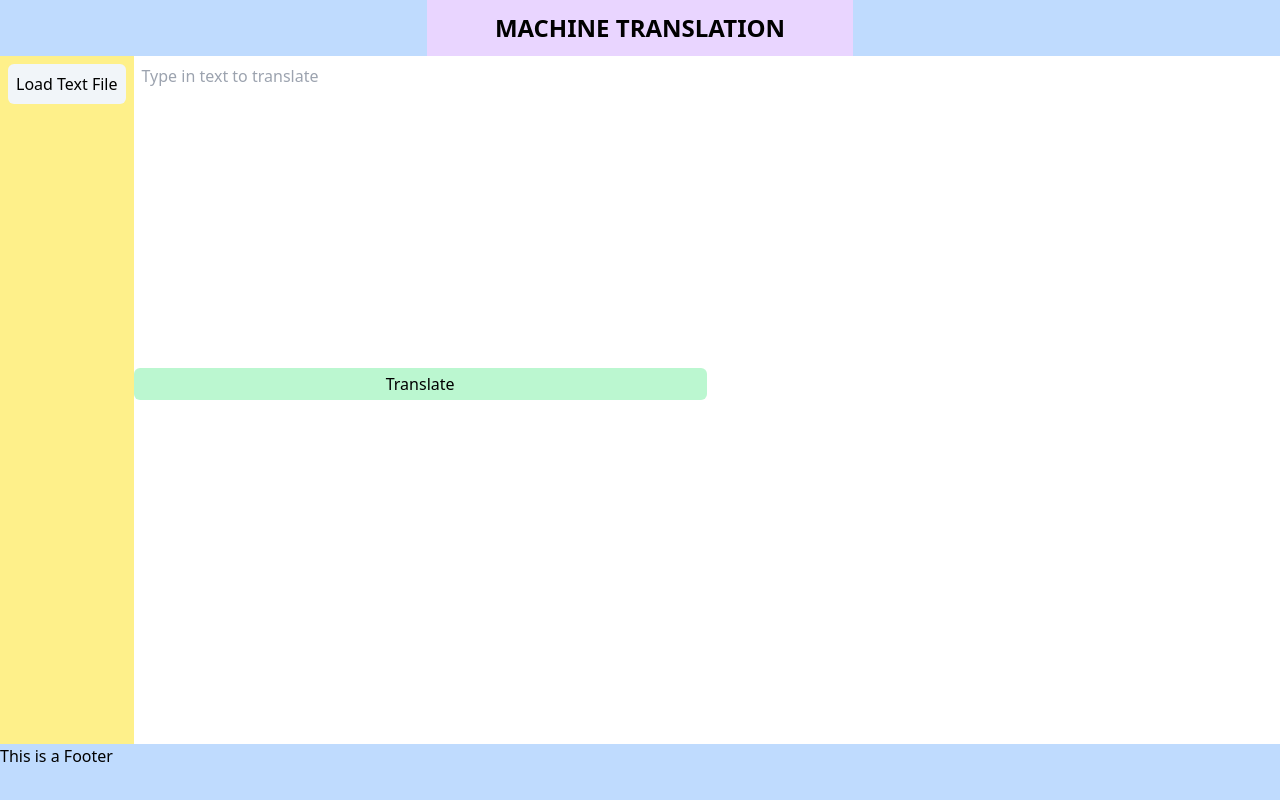
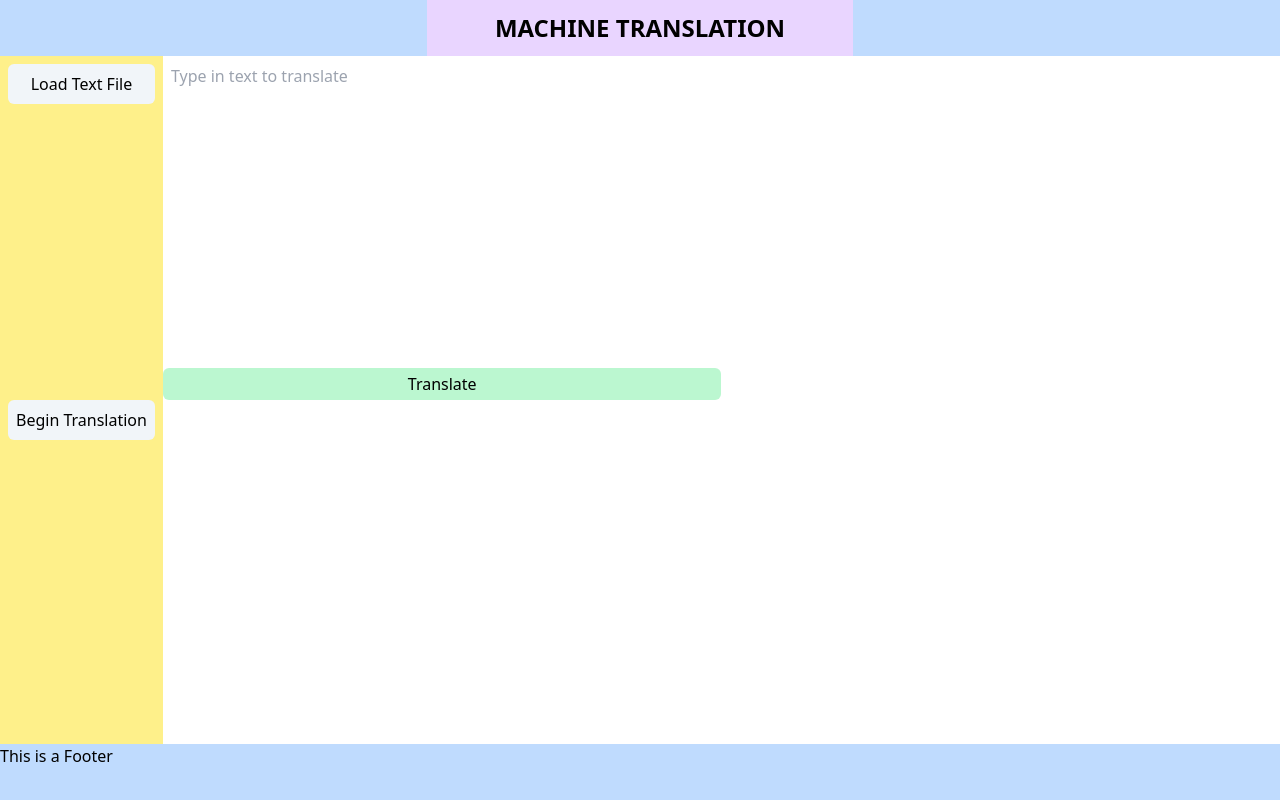
Before and after one commit to weissleon/l10n_manager, a Vue app: page /#/translate in a window 1280 px wide. Built offline with nearby package versions, Linux system fonts and the light colour scheme.

Commit message:
Add translate functionality

```diff
--- a/src/main/index.ts
+++ b/src/main/index.ts
@@ -21,6 +21,7 @@ let glossary: {
     count: number
   }
 } = {}
+let translateSourceData: string[][] = []
 function createWindow(): void {
   // Create the browser window.
   const mainWindow = new BrowserWindow({
@@ -312,24 +313,63 @@ function checkDataType(input) {
 // In this file you can include the rest of your app"s specific main process
 // code. You can also put them in separate files and require them here.
 
-ipcMain.handle('mt:loadTextFile', (event) => {
-  console.log('Load Text File')
+ipcMain.handle('mt:loadTextFile', async (event) => {
+  const result = await dialog.showOpenDialog(mainWindow, {
+    filters: [
+      { extensions: ['xlsx'], name: 'Text File' },
+      { extensions: ['*'], name: 'All Files' }
+    ]
+  })
+
+  if (result.canceled) return
+
+  const filePath = result.filePaths[0]
+
+  const workbook = XLSX.readFile(filePath)
+  const worksheet = workbook.Sheets[workbook.SheetNames[0]]
+
+  const data = XLSX.utils.sheet_to_json(worksheet, { header: 1, blankrows: true }) as string[][]
+
+  translateSourceData = data
 })
 
-ipcMain.handle('mt:translateTextFile', (event) => {
-  console.log('Translate Text File')
+ipcMain.handle('mt:translateTextFile', async (event) => {
+  if (translateSourceData.length === 0) return
+
+  const translatedData = []
+
+  console.log(translateSourceData)
+
+  // const promises: Promise<string>[] = []
+  // for (const sourceData of translateSourceData) {
+  //   const promise = translate(sourceData[0])
+  //   promises.push(promise)
+  // }
+
+  // const result = await Promise.allSettled(promises)
+
+  // let index = 0
+  // for (const data of result) {
+  //   if(translateSourceData[0]===undefined || translateSourceData[0]===null)
+  // }
+
+  // console.log(result)
 })
 
 ipcMain.handle('mt:translateSingleText', async (event, text: string) => {
+  return await translate(text)
+})
+
+const translate = async (text: string): Promise<string> => {
   const apiEndpoint = 'https://naveropenapi.apigw.ntruss.com/nmt/v1/translation	'
-  console.log('Translate Single Text')
+  const sourceLang = 'en'
+  const targetLang = 'ko'
   const id = process.env.PAPAGO_CLIENT_ID
   const secret = process.env.PAPAGO_CLIENT_SECRET
-  console.log(id, secret)
   try {
     const result = await axios.post(
       apiEndpoint,
-      { source: 'en', target: 'ko', text: 'Look at me' },
+      { source: sourceLang, target: targetLang, text: text },
       {
         headers: {
           'X-NCP-APIGW-API-KEY-ID': id,
@@ -339,11 +379,14 @@ ipcMain.handle('mt:translateSingleText', async (event, text: string) => {
       }
     )
 
-    console.log(result.data.message)
+    const translatedText = result.data.message.result.translatedText
+    return translatedText
   } catch (error: any) {
     console.log(error)
     // for (const key in error) {
     //   console.log(error[key])
     // }
+
+    return ''
   }
-})
+}
--- a/src/preload/index.ts
+++ b/src/preload/index.ts
@@ -40,7 +40,7 @@ const api = {
       return await ipcRenderer.invoke('mt:translateTextFile')
     },
     translateSingleText: async (text: string): Promise<string> => {
-      return await ipcRenderer.invoke('mt:translateSingleText')
+      return await ipcRenderer.invoke('mt:translateSingleText', text)
     }
   }
 }
--- a/src/renderer/src/components/MachineTranslateCommandList.vue
+++ b/src/renderer/src/components/MachineTranslateCommandList.vue
@@ -1,21 +1,17 @@
 <script setup lang="ts">
-const TXT_BTN_LOAD_TEXT_FILE = 'Load Text File'
-
-const buttonList = [
-  {
-    text: TXT_BTN_LOAD_TEXT_FILE,
-    onClick: () => {
-      window.api.mt.loadTextFile()
-    }
-  }
-]
+defineProps<{
+  buttonProps: {
+    text: string
+    onClick: () => void
+  }[]
+}>()
 </script>
 
 <template>
   <div class="grid items-start justify-center w-full h-full px-2 py-2 bg-yellow-200 auto-cols-fr">
     <button
       class="w-full h-auto p-2 rounded-md hover:bg-slate-200 active:bg-slate-300 bg-slate-100"
-      v-for="button in buttonList"
+      v-for="button in buttonProps"
       @click="button.onClick"
     >
       {{ button.text }}
--- a/src/renderer/src/pages/MachineTranslate.vue
+++ b/src/renderer/src/pages/MachineTranslate.vue
@@ -1,15 +1,48 @@
 <script setup lang="ts">
 import MachineTranslateCommandList from '@renderer/components/MachineTranslateCommandList.vue'
+import { ref } from 'vue'
 
 const TXT_TITLE = 'MACHINE TRANSLATION'
+const sourceText = ref<string>('')
+const translatedText = ref<string>('')
+const modalOpen = ref<boolean>(false)
+
+const buttonProps = [
+  {
+    text: 'Load Text File',
+    onClick: () => {
+      modalOpen.value = !modalOpen.value
+      window.api.mt.loadTextFile()
+    }
+  },
+  {
+    text: 'Begin Translation',
+    onClick: async () => {
+      const result = await window.api.mt.translateTextFile()
+    }
+  }
+]
 
 const translateSingleText = async () => {
-  await window.api.mt.translateSingleText('Hello World')
+  if (sourceText.value === '') return
+
+  const result = await window.api.mt.translateSingleText(sourceText.value)
+  console.log(result)
+  translatedText.value = result
 }
 </script>
 
 <template>
   <div class="grid w-screen h-screen grid-rows-[auto_1fr_auto]">
+    <Teleport to="body">
+      <div
+        @click="modalOpen = false"
+        v-if="modalOpen"
+        class="absolute top-0 left-0 w-full h-full bg-lime-400"
+      >
+        Hello Modal
+      </div>
+    </Teleport>
     <header class="grid w-full grid-cols-3 bg-blue-200 h-14">
       <div class="grid items-center justify-center col-start-2 col-end-3 bg-purple-200">
         <h1 class="text-2xl font-bold">
@@ -18,10 +51,11 @@ const translateSingleText = async () => {
       </div>
     </header>
     <main class="grid grid-cols-[auto_1fr_1fr] w-full">
-      <MachineTranslateCommandList />
+      <MachineTranslateCommandList :button-props="buttonProps" />
       <div class="relative grid w-full h-full grid-rows-2">
         <section class="relative grid grid-rows-[1fr_auto] w-full h-full row-start-1 row-end-2">
           <textarea
+            v-model="sourceText"
             class="relative w-full h-full p-2 resize-none"
             placeholder="Type in text to translate"
           />
@@ -33,7 +67,9 @@ const translateSingleText = async () => {
           </button>
         </section>
         <section class="relative w-full h-full row-start-2 row-end-3">
-          <textarea class="absolute w-full h-full p-2 resize-none" readonly />
+          <textarea class="relative w-full h-full p-2 resize-none" readonly>{{
+            translatedText
+          }}</textarea>
         </section>
       </div>
     </main>
```
Also changed, not shown: 1 other file (tests, documents, lock files or other folders).
